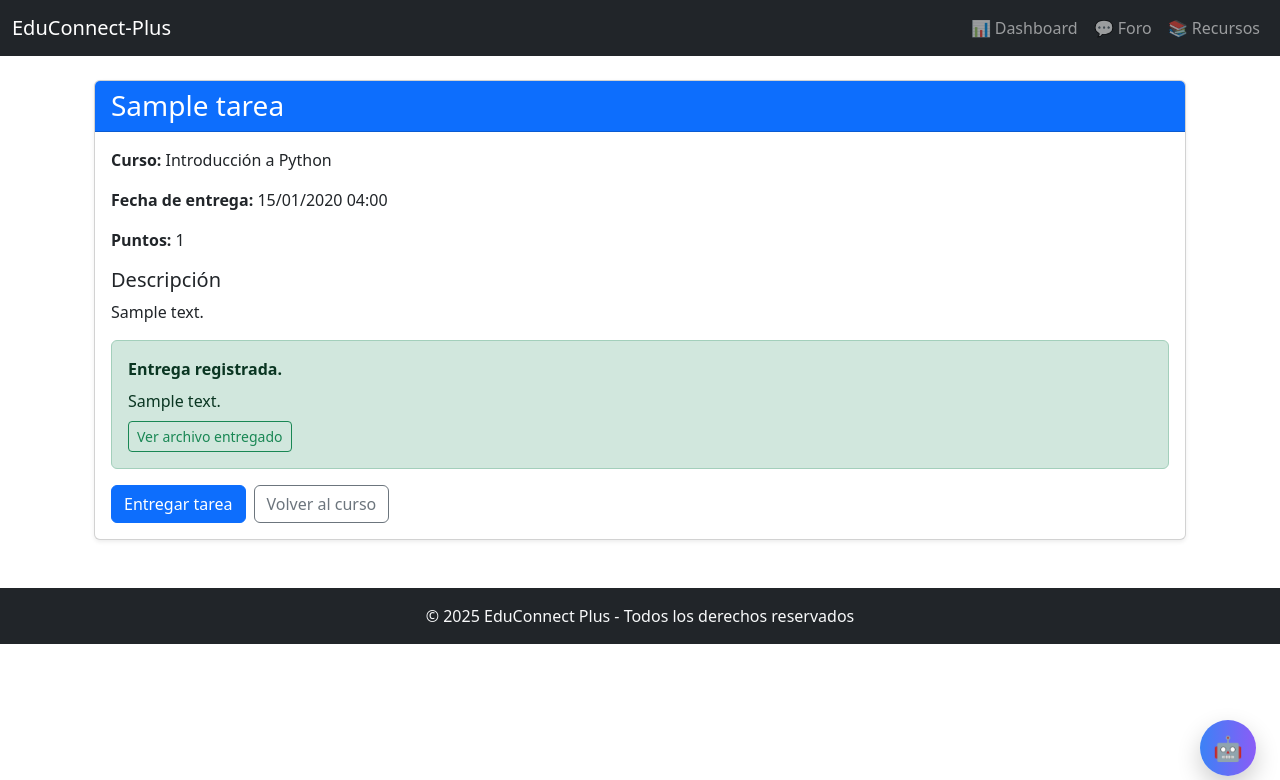
After one commit to Juan-Silverio29/EduConnect-Plus-_1, a Django app: page /dashboard/tarea/1/ in a window 1280 px wide. The commit adds this page. Shown: the top 780 px of the page. Run offline with Django 5.2, Linux system fonts and the light colour scheme; a user stored in the database is signed in; data comes from the database, SQL or seed files in the repository; tables that the repository leaves empty hold one stand-in row (values such as "Sample post"); parts of the project's set-up code (start-up, migrations or seed data) failed here and were passed over.

Commit message:
cambios nuevos

```diff
--- a/dashboard/templates/detalle_curso.html
+++ b/dashboard/templates/detalle_curso.html
@@ -103,7 +103,7 @@
     </div>
 
     <!-- Solo mostrar para profesores -->
-    {% if user.is_staff or user.perfilusuario.is_teacher %}
+    {% if user.is_staff or user.auth_perfil.is_teacher %}
       <!-- Alumnos inscritos -->
       {% if alumnos %}
       <div class="section-card student-card">
--- /dev/null
+++ b/dashboard/templates/detalle_tarea.html
@@ -0,0 +1,41 @@
+{% extends 'base.html' %}
+
+{% block content %}
+<div class="container mt-4">
+  <div class="card shadow-sm">
+    <div class="card-header bg-primary text-white">
+      <h3 class="mb-0">{{ tarea.titulo }}</h3>
+    </div>
+    <div class="card-body">
+      <p><strong>Curso:</strong> {{ curso.nombre }}</p>
+      <p><strong>Fecha de entrega:</strong> {{ tarea.fecha_entrega|date:"d/m/Y H:i" }}</p>
+      <p><strong>Puntos:</strong> {{ tarea.puntos }}</p>
+      <div class="mb-3">
+        <h5>Descripción</h5>
+        <p>{{ tarea.descripcion }}</p>
+      </div>
+
+      {% if entrega %}
+        <div class="alert alert-success">
+          <strong>Entrega registrada.</strong>
+          {% if entrega.texto %}
+            <div class="mt-2">{{ entrega.texto }}</div>
+          {% endif %}
+          {% if entrega.archivo %}
+            <div class="mt-2">
+              <a href="{{ entrega.archivo.url }}" class="btn btn-sm btn-outline-success" target="_blank">Ver archivo entregado</a>
+            </div>
+          {% endif %}
+        </div>
+      {% else %}
+        <div class="alert alert-warning">Aún no has entregado esta tarea.</div>
+      {% endif %}
+
+      <div class="d-flex gap-2">
+        <a href="{% url 'dashboard:entregar_tarea' tarea.id %}" class="btn btn-primary">Entregar tarea</a>
+        <a href="{% url 'dashboard:detalle_curso_alumno' curso.id %}" class="btn btn-outline-secondary">Volver al curso</a>
+      </div>
+    </div>
+  </div>
+</div>
+{% endblock %}
--- a/dashboard/urls.py
+++ b/dashboard/urls.py
@@ -44,6 +44,8 @@ urlpatterns = [
     path('alumno/cursos-disponibles/', views.cursos_disponibles, name='cursos_disponibles'),
     path('alumno/inscribirse/<int:curso_id>/', views.inscribirse_curso, name='inscribirse_curso'),
     path('curso/<int:curso_id>/', views.detalle_curso, name='detalle_curso_alumno'),
+    path('tarea/<int:tarea_id>/', views.detalle_tarea, name='detalle_tarea'),
+    path('tarea/<int:tarea_id>/entregar/', views.entregar_tarea, name='entregar_tarea'),
 
     # 🟩 ESTA ES LA ÚNICA RUTA CORRECTA PARA MIS RECURSOS
     path('alumno/mis-recursos/', views.mis_recursos, name='mis_recursos'),
--- a/dashboard/views.py
+++ b/dashboard/views.py
@@ -71,11 +71,8 @@ def evaluar_insignias(usuario):
     # Los profesores/admin no participan del sistema de insignias
     if usuario.is_staff or usuario.is_superuser:
         return []
-    try:
-        if usuario.perfilusuario.is_teacher:
-            return []
-    except Exception:
-        pass
+    if user_es_profesor(usuario):
+        return []
 
     nuevas = []
     n_cursos = Inscripcion.objects.filter(alumno=usuario).count()
@@ -577,10 +574,50 @@ def detalle_curso(request, curso_id):
         "entregas_dict": entregas_dict,
         "materiales": materiales,
         "alumnos": alumnos,
-        "url_volver": url_volver
+        "url_volver": url_volver,
+        "es_profesor": es_profesor,
     }
 
     return render(request, "detalle_curso.html", context)
+
+
+@login_required
+def detalle_tarea(request, tarea_id):
+    tarea = get_object_or_404(Tarea, id=tarea_id)
+    entrega = EntregaTarea.objects.filter(tarea=tarea, alumno=request.user).first()
+    return render(request, "detalle_tarea.html", {
+        "tarea": tarea,
+        "entrega": entrega,
+        "curso": tarea.curso,
+    })
+
+
+@login_required
+def entregar_tarea(request, tarea_id):
+    tarea = get_object_or_404(Tarea, id=tarea_id)
+
+    if request.method == 'POST':
+        archivo = request.FILES.get('archivo')
+        texto = (request.POST.get('texto') or '').strip()
+
+        if not archivo and not texto:
+            messages.error(request, 'Debes adjuntar un archivo o dejar una descripción antes de entregar.')
+            return redirect('dashboard:entregar_tarea', tarea_id=tarea.id)
+
+        entrega, created = EntregaTarea.objects.update_or_create(
+            tarea=tarea,
+            alumno=request.user,
+            defaults={'archivo': archivo, 'texto': texto}
+        )
+
+        if not archivo:
+            entrega.archivo = None
+            entrega.save(update_fields=['texto'])
+
+        messages.success(request, '✅ Tu entrega se guardó correctamente.')
+        return redirect('dashboard:detalle_tarea', tarea_id=tarea.id)
+
+    return render(request, "entregar_tarea.html", {"tarea": tarea})
 
 
 
```
Also changed, not shown: auth_app/models.py (+8 -2 lines), dashboard/templates/entregar_tarea.html (added, +33 -0 lines), 1 other file.
